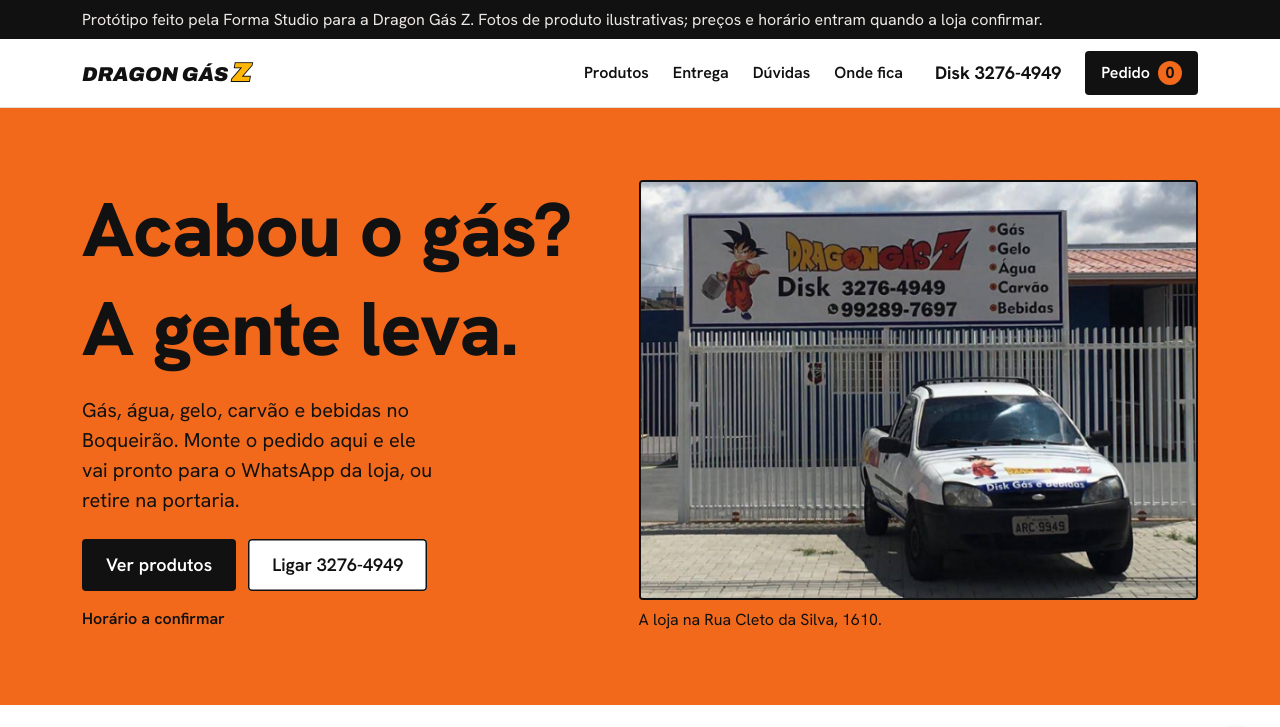
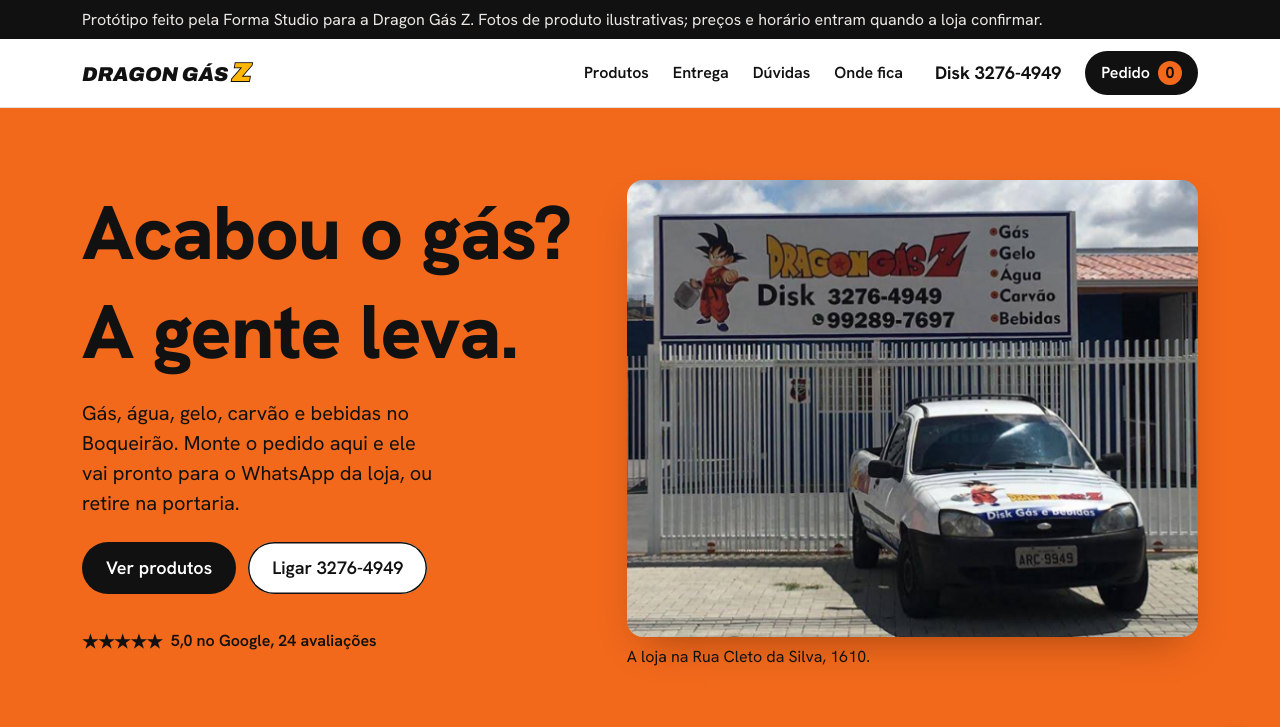
Before and after one commit to ricardomadeira93/g-s, a plain HTML site: page index.html in a window 1280 px wide. Shown: the top 727 px of the page. Drawn offline with Linux system fonts and the light colour scheme.

Commit message:
feat: botões arredondados, seletor em pílula e abertura com a foto da loja primeiro no celular e a nota do Google

```diff
--- a/index.html
+++ b/index.html
@@ -72,7 +72,7 @@
 
     --e-4: 4px; --e-8: 8px; --e-12: 12px; --e-16: 16px; --e-24: 24px;
     --e-32: 32px; --e-48: 48px; --e-72: 72px; --e-96: 96px;
-    --raio: 4px;
+    --raio: 10px;
     --alvo: 48px;
     --borda: 1.5px solid var(--contorno);
   }
@@ -94,7 +94,7 @@
   .intro { color: var(--tinta-2); margin-top: var(--e-8); max-width: 52ch; }
   section[id] { scroll-margin-top: 80px; }
 
-  .btn { display: inline-flex; align-items: center; justify-content: center; gap: var(--e-8); min-height: var(--alvo); padding: 0 var(--e-24); border: 0; border-radius: var(--raio); font-weight: 600; font-size: var(--t-18); text-decoration: none; cursor: pointer; transition: background-color 120ms ease; white-space: nowrap; }
+  .btn { display: inline-flex; align-items: center; justify-content: center; gap: var(--e-8); min-height: var(--alvo); padding: 0 var(--e-24); border: 0; border-radius: 999px; font-weight: 600; font-size: var(--t-18); text-decoration: none; cursor: pointer; transition: background-color 120ms ease; white-space: nowrap; }
   .btn-preto { background: var(--tinta); color: var(--branco); }
   .btn-preto:hover { background: #333; }
   .btn-muro { background: var(--muro); color: var(--tinta); }
@@ -127,18 +127,29 @@
   }
 
   /* Abertura */
-  .abertura { background: var(--muro); padding: var(--e-32) 0 var(--e-48); }
-  .abertura .col { display: grid; grid-template-columns: minmax(0, 1fr); gap: var(--e-32); align-items: center; }
+  .abertura { background: var(--muro); padding: 0 0 var(--e-48); }
+  .abertura .col { display: grid; grid-template-columns: minmax(0, 1fr); gap: var(--e-24); align-items: center; }
   .abertura h1 { font-size: var(--t-h1); }
+  .abertura h1 span { display: block; }
   .abertura .sub { font-size: var(--t-20); line-height: 1.5; margin-top: var(--e-16); max-width: 32ch; }
   .abertura .acoes { display: flex; flex-wrap: wrap; gap: var(--e-12); margin-top: var(--e-24); }
   .abertura .acoes .btn { min-height: 52px; }
   .abertura .estado { margin-top: var(--e-16); font-weight: 600; font-size: var(--t-16); }
-  .abertura figure img { width: 100%; aspect-ratio: 4 / 3; object-fit: cover; object-position: 52% 50%; border-radius: var(--raio); border: 2px solid var(--tinta); }
-  .abertura figcaption { font-size: var(--t-16); margin-top: var(--e-8); }
+  .nota-hero { display: inline-flex; flex-wrap: wrap; align-items: center; gap: 0 var(--e-8); margin-top: var(--e-24); min-height: var(--alvo); color: var(--tinta); font-weight: 600; font-size: var(--t-16); text-decoration: none; }
+  .nota-hero .estrelas { font-size: var(--t-18); }
+  .nota-hero:hover span:last-child { text-decoration: underline; text-underline-offset: 3px; }
+  /* No celular a foto da placa abre a página, de ponta a ponta */
+  .abertura figure { order: -1; margin: 0 calc(-1 * var(--e-16)); }
+  .abertura figure img { width: 100%; aspect-ratio: 16 / 10; object-fit: cover; object-position: 52% 45%; }
+  .abertura figcaption { display: none; font-size: var(--t-16); margin-top: var(--e-8); }
+  @media (min-width: 600px) and (max-width: 899px) { .abertura figure img { aspect-ratio: 2 / 1; object-position: 52% 40%; } }
+  @media (min-width: 760px) and (max-width: 899px) { .abertura figure { margin: 0 calc(-1 * var(--e-32)); } }
   @media (min-width: 900px) {
     .abertura { padding: var(--e-72) 0; }
-    .abertura .col { grid-template-columns: minmax(0, 1fr) minmax(0, 1.1fr); gap: var(--e-48); }
+    .abertura .col { grid-template-columns: minmax(0, 1fr) minmax(0, 1.15fr); gap: var(--e-48); }
+    .abertura figure { order: 0; margin: 0; }
+    .abertura figure img { aspect-ratio: 5 / 4; border-radius: 16px; box-shadow: 0 18px 40px -18px rgb(60 20 0 / 0.45); }
+    .abertura figcaption { display: block; }
   }
 
   /* Produtos */
@@ -170,11 +181,11 @@
   .outro .btn { align-self: flex-start; white-space: normal; text-align: left; min-height: 44px; padding: var(--e-8) var(--e-16); font-size: var(--t-16); }
 
   /* Seletor de quantidade: "Adicionar" abre em − n + */
-  .passo { position: relative; display: grid; grid-template-columns: 44px 40px 44px; height: 44px; border: var(--borda); border-radius: var(--raio); overflow: hidden; background: var(--branco); flex: none; }
+  .passo { position: relative; display: grid; grid-template-columns: 44px 40px 44px; height: 44px; border: var(--borda); border-radius: 999px; overflow: hidden; background: var(--branco); flex: none; }
   .passo button { border: 0; background: transparent; color: var(--tinta); font-size: var(--t-20); line-height: 1.3; cursor: pointer; transition: background-color 120ms ease, transform 90ms ease; }
-  .passo button:hover { background: var(--cinza); }
+  .passo button:hover { background: var(--cinza); border-radius: 999px; }
   .passo button:active { transform: scale(0.88); }
-  .passo button:focus-visible { outline: 3px solid var(--tinta); outline-offset: -5px; border-radius: 6px; }
+  .passo button:focus-visible { outline: 3px solid var(--tinta); outline-offset: -5px; border-radius: 999px; }
   .passo button:disabled { color: #B5ADA7; cursor: default; background: transparent; transform: none; }
   .passo output { display: grid; place-items: center; overflow: hidden; font-variant-numeric: tabular-nums; font-weight: 700; }
   .passo output span { display: block; }
@@ -182,7 +193,7 @@
   .passo output .desce { animation: desce 180ms ease-out; }
   @keyframes sobe { from { transform: translateY(70%); opacity: 0; } }
   @keyframes desce { from { transform: translateY(-70%); opacity: 0; } }
-  .passo .add { position: absolute; inset: -1.5px; border-radius: var(--raio); background: var(--muro); font-size: var(--t-16); font-weight: 700; transition: opacity 160ms ease, transform 160ms ease, visibility 0s linear 0s, background-color 120ms ease; }
+  .passo .add { position: absolute; inset: -1.5px; border-radius: 999px; background: var(--muro); font-size: var(--t-16); font-weight: 700; transition: opacity 160ms ease, transform 160ms ease, visibility 0s linear 0s, background-color 120ms ease; }
   .passo .add:hover { background: var(--muro-claro); }
   .passo .add:active { transform: scale(0.96); }
   .passo:not([data-q="0"]) .add { opacity: 0; transform: scale(1.08); visibility: hidden; pointer-events: none; transition: opacity 160ms ease, transform 160ms ease, visibility 0s linear 160ms; }
@@ -343,13 +354,14 @@
   <section class="abertura" id="inicio" aria-labelledby="titulo">
     <div class="col">
       <div>
-        <h1 id="titulo">Acabou o gás? A gente leva.</h1>
+        <h1 id="titulo">Acabou o gás? <span>A gente leva.</span></h1>
         <p class="sub">Gás, água, gelo, carvão e bebidas no Boqueirão. Monte o pedido aqui e ele vai pronto para o WhatsApp da loja, ou retire na portaria.</p>
         <div class="acoes">
           <a class="btn btn-preto" href="#produtos">Ver produtos</a>
           <a class="btn btn-claro" href="tel:+554132764949">Ligar 3276-4949</a>
         </div>
-        <p class="estado" data-estado>Horário a confirmar</p>
+        <p class="estado" data-estado hidden></p>
+        <a class="nota-hero" href="#avaliacoes"><span class="estrelas" aria-hidden="true">★★★★★</span><span>5,0 no Google, 24 avaliações</span></a>
       </div>
       <figure>
         <!-- Provisória: foto do Google Maps (mar/2019). Trocar por fotos da loja antes de publicar. -->
@@ -626,7 +638,7 @@
     const min = agora.getHours() * 60 + agora.getMinutes();
     const m = (t) => { const [a, b] = t.split(":").map(Number); return a * 60 + b; };
     const txt = hoje && min >= m(hoje[0]) && min < m(hoje[1]) ? `Aberto agora, até ${hoje[1].replace(":00", "h")}` : "Fechado agora";
-    document.querySelectorAll("[data-estado]").forEach((el) => { el.textContent = txt; });
+    document.querySelectorAll("[data-estado]").forEach((el) => { el.textContent = txt; el.hidden = false; });
   })();
 
   const passo = (p, idNome) =>
```
